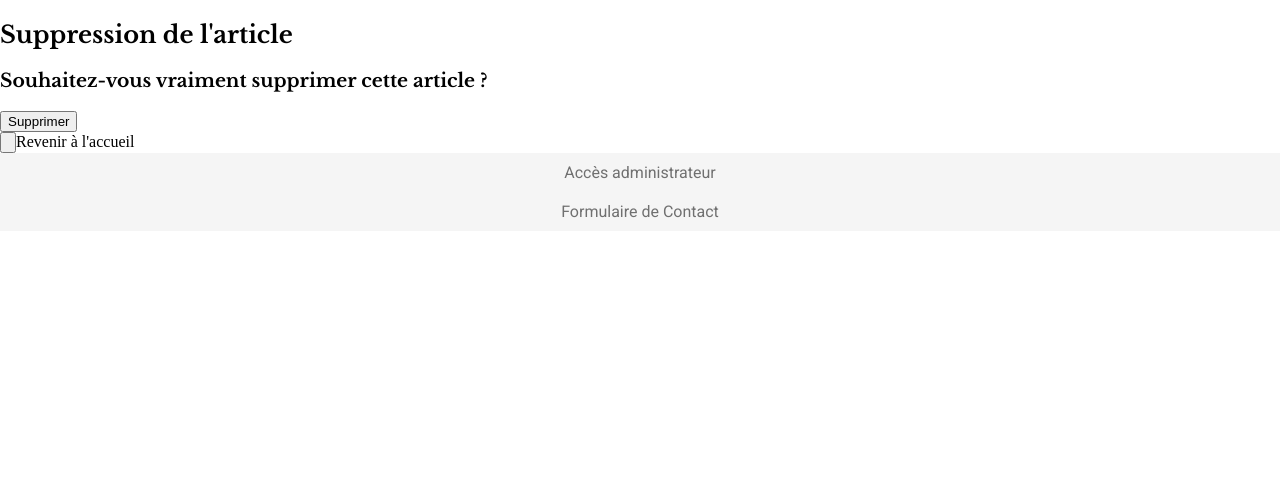
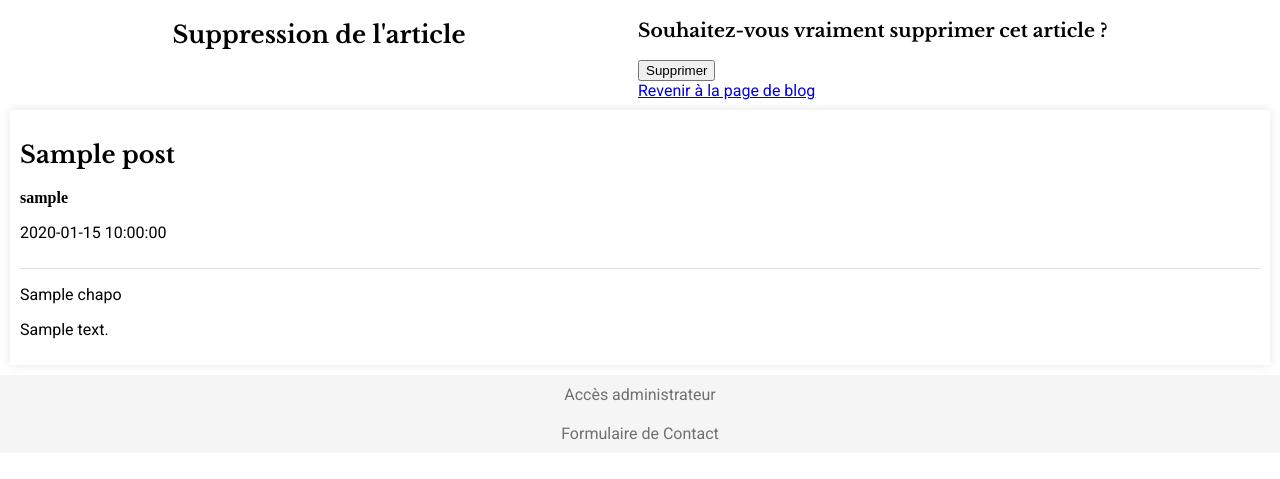
Before and after one commit to nicolascastagna/Blog_PHP, a PHP site: template templates/post_delete.twig in a window 1280 px wide. Shown: the part 64-543 px from the top of the page. Run offline with PHP 8.4, Linux system fonts and the light colour scheme; the template is opened without the code that fills it: most values are stand-ins (such as "Sample title", 1, 10 or a date in 2020); some libraries are stand-ins or nearby versions.

Commit message:
add method in model  and new controller for delete post

```diff
--- a/public/index.php
+++ b/public/index.php
@@ -32,8 +32,8 @@ $app->get('/contact', [Contact::class, 'contact']);
 $app->get('/blog/article/{id}', [ShowPostController::class, 'show']);
 $app->get('/blog/ajout-article', [AddPostController::class, 'renderCreationForm']);
 $app->post('/blog/ajout-article', [AddPostController::class, 'add']);
-$app->get('/blog/suppression-article', [DeletePostController::class, 'renderDeleteForm']);
-$app->delete('/blog/suppression-article/{id}', [DeletePostController::class, 'remove']);
+$app->get('/blog/suppression-article/{id}', [DeletePostController::class, 'renderDeleteForm']);
+$app->post('/blog/suppression-article/{id}', [DeletePostController::class, 'remove']);
 
 
 $app->get('/{routes:.+}', function (RequestInterface $request, ResponseInterface $response) use ($twig) {
--- a/templates/blogpage.twig
+++ b/templates/blogpage.twig
@@ -21,7 +21,7 @@
 						</div>
 						<div class="card-action">
 							<a href="#">Modifier</a>
-							<a href="#">Supprimer</a>
+							<a href="/blog/suppression-article/{{ post.id }}">Supprimer</a>
 						</div>
 					</div>
 				{% endfor %}
--- a/templates/homepage.twig
+++ b/templates/homepage.twig
@@ -29,7 +29,7 @@
 								<div class="card-post">
 									<div class="card-header">
 										<h2 class="title">{{ post.title }}</h2>
-										<h4>{{ post.author }}</h4>
+										<h4>{{ post.username }}</h4>
 										<p>{{ post.creation_date }}</p>
 									</div>
 									<div class="card-content">
@@ -38,7 +38,7 @@
 									</div>
 									<div class="card-action">
 										<a href="#">Modifier</a>
-										<a href="#">Supprimer</a>
+										<a href="/blog/suppression-article/{{ post.id }}">Supprimer</a>
 									</div>
 								</div>
 							{% endfor %}
--- a/templates/post.twig
+++ b/templates/post.twig
@@ -6,7 +6,7 @@
 		<div class="card-post">
 			<div class="card-header">
 				<h2 class="title">{{ post.title }}</h2>
-				<h4>{{ post.author }}</h4>
+				<h4>{{ post.username }}</h4>
 				<p>{{ post.creation_date }}</p>
 			</div>
 			<div class="card-content">
@@ -15,7 +15,7 @@
 			</div>
 			<div class="card-action">
 				<a href="#">Modifier</a>
-				<a href="#">Supprimer</a>
+				<a href="/blog/suppression-article/{{ post.id }}">Supprimer</a>
 			</div>
 		</div>
 		<div class="add-comments">
--- a/templates/post_delete.twig
+++ b/templates/post_delete.twig
@@ -1,18 +1,30 @@
 {% extends 'layout.twig' %}
+
 {% block title %}Suppression de l'article
 {% endblock %}
 {% block content %}
-	<div class="container-single-post">
+	<div class="container-posts">
 		<div class="title">
 			<h2>Suppression de l'article</h2>
-			<div class="actions-single-post">
-				<h3>Souhaitez-vous vraiment supprimer cette article ?</h3>
-				<form action="/post/suppression" method="post">
-					<input class="button-form" value="Supprimer" type="submit"/>
-				</form>
-				<form action="/">
-					<input class="button-form" type="button">Revenir à l'accueil</input>
+		</div>
+		<div class="actions-single-post">
+			<h3>Souhaitez-vous vraiment supprimer cet article ?</h3>
+			<form action="/blog/suppression-article/{{ post.id }}" method="post">
+				<input type="hidden" name="_METHOD" value="DELETE"/>
+				<input class="button-form" value="Supprimer" type="submit"/>
 			</form>
+			<a class="button-form" href="/blog">Revenir à la page de blog</a>
+		</div>
+		<div class="card-post">
+			<div class="card-header">
+				<h2 class="title">{{ post.title }}</h2>
+				<h4>{{ post.username }}</h4>
+				<p>{{ post.creation_date }}</p>
+			</div>
+			<div class="card-content">
+				<p>{{ post.chapo }}</p>
+				<p>{{ post.content }}</p>
+			</div>
 		</div>
 	</div>
-</div>{% endblock %}
+{% endblock %}
```
Also changed, not shown: src/controllers/post/DeletePostController.php (+22 -10 lines), src/lib/PostIdChecker.php (added, +17 -0 lines), src/model/PostRepository.php (+14 -0 lines).
